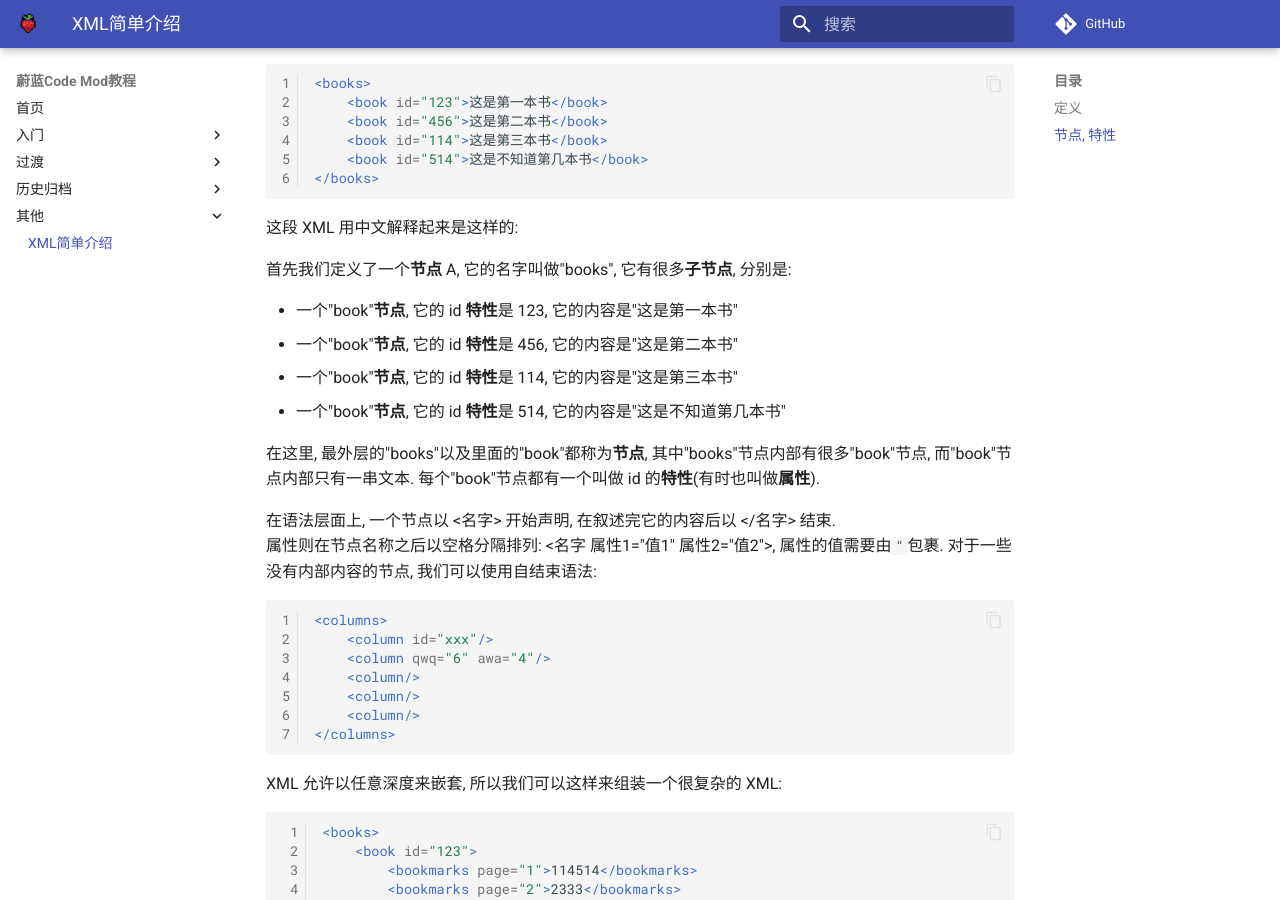
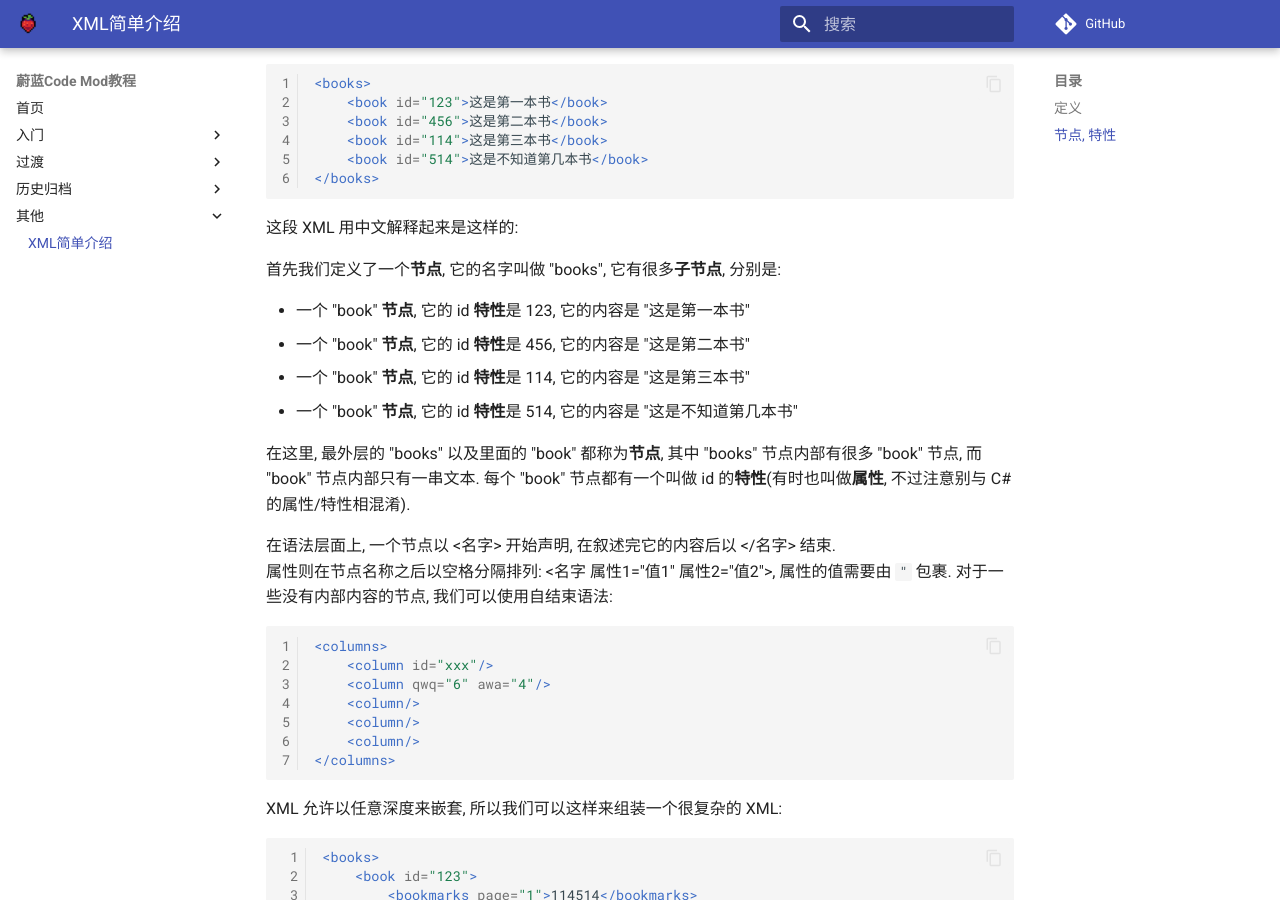
Before and after one commit to Saplonily/CelesteModTutorial, an MkDocs documentation site: the page built from docs/other/xml-speedrun.md, in a window 1280 px wide and 900 px high, scrolled down 525 px. Built offline with MkDocs 1.6.1 and Material for MkDocs 9.7.7, drawn with Linux system fonts in a browser that asks for light colours; comment, search, counter and statistics services are not loaded.

Commit message:
xml-speedrun.md fixes

````diff
--- a/docs/other/xml-speedrun.md
+++ b/docs/other/xml-speedrun.md
@@ -25,18 +25,18 @@ XML 是一种以格式化储存数据的语言, 在 `msbuild` 中它就被用来
 
 这段 XML 用中文解释起来是这样的:
 
-首先我们定义了一个**节点** A, 它的名字叫做"books", 它有很多**子节点**, 分别是:
+首先我们定义了一个**节点**, 它的名字叫做 "books", 它有很多**子节点**, 分别是:
 
-- 一个"book"**节点**, 它的 id **特性**是 123, 它的内容是"这是第一本书"
-- 一个"book"**节点**, 它的 id **特性**是 456, 它的内容是"这是第二本书"
-- 一个"book"**节点**, 它的 id **特性**是 114, 它的内容是"这是第三本书"
-- 一个"book"**节点**, 它的 id **特性**是 514, 它的内容是"这是不知道第几本书"
+- 一个 "book" **节点**, 它的 id **特性**是 123, 它的内容是 "这是第一本书"
+- 一个 "book" **节点**, 它的 id **特性**是 456, 它的内容是 "这是第二本书"
+- 一个 "book" **节点**, 它的 id **特性**是 114, 它的内容是 "这是第三本书"
+- 一个 "book" **节点**, 它的 id **特性**是 514, 它的内容是 "这是不知道第几本书"
 
-在这里, 最外层的"books"以及里面的"book"都称为**节点**, 其中"books"节点内部有很多"book"节点, 而"book"节点内部只有一串文本.
-每个"book"节点都有一个叫做 id 的**特性**(有时也叫做**属性**).
+在这里, 最外层的 "books" 以及里面的 "book" 都称为**节点**, 其中 "books" 节点内部有很多 "book" 节点, 而 "book" 节点内部只有一串文本.
+每个 "book" 节点都有一个叫做 id 的**特性**(有时也叫做**属性**, 不过注意别与 C# 的属性/特性相混淆).
 
 在语法层面上, 一个节点以 <名字> 开始声明, 在叙述完它的内容后以 &lt;/名字&gt; 结束.
-属性则在节点名称之后以空格分隔排列: <名字 属性1="值1" 属性2="值2">, 属性的值需要由`"`包裹.
+属性则在节点名称之后以空格分隔排列: <名字 属性1="值1" 属性2="值2">, 属性的值需要由 `"` 包裹.
 对于一些没有内部内容的节点, 我们可以使用自结束语法:
 ```xml
 <columns>
--- a/mkdocs.yml
+++ b/mkdocs.yml
@@ -52,9 +52,9 @@ nav:
       # - Sprite, Image: "trans/common3.md"
       - IL: "trans/il.md"
       - IL 钩子与随意钩取: "trans/adv_hooks.md"
-  #   - 私有访问: "trans/private_access.md"
-  #   - 额外:
-  #     - 调试: "extra/debug.md"
+      # - 协程的钩取与私有成员访问: "trans/adv_hooks2.md"
+  # - 额外:
+  #   - 调试: "extra/debug.md"
   - 历史归档:
       - 基础环境配置: "arc/basic_env.md"
       - 偏好-sdk-styled-proj: "arc/sdk-styled-proj.md"
````
